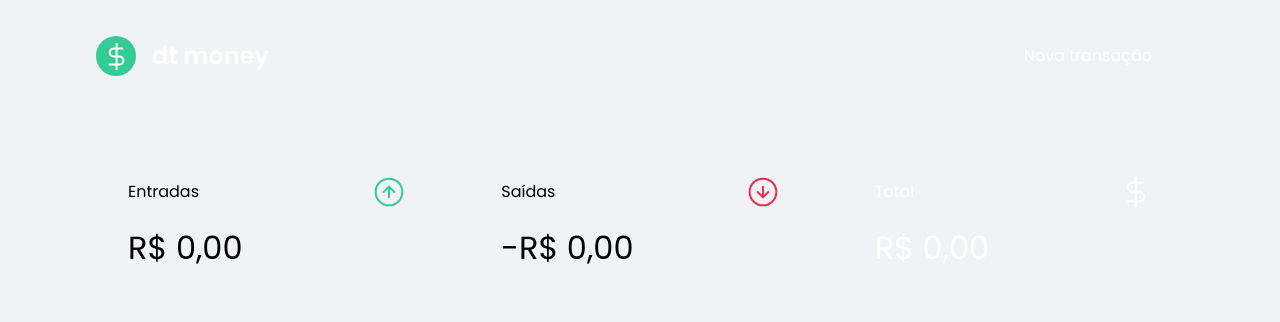
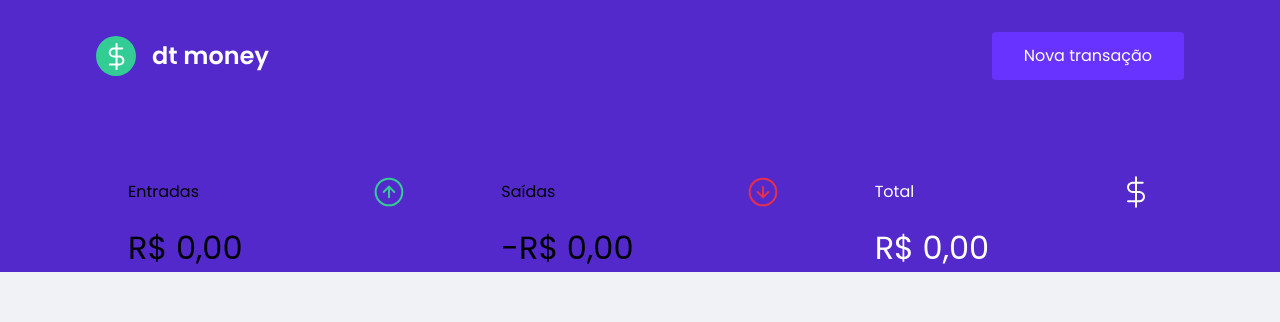
Before and after one commit to felipe-b-oliveira/dtmoney-sass, a React (Vite) app: page / in a window 1280 px wide. Shown: the top 322 px of the page. Built offline with nearby package versions, Linux system fonts and the light colour scheme; no server answers; what miragejs would draw is missing.

Commit message:
feat: Setup scss in Header component.

```diff
--- a/src/components/Header/index.tsx
+++ b/src/components/Header/index.tsx
@@ -1,5 +1,5 @@
 import logoImg from "../../assets/logo.svg";
-import {Container, Content} from "./styles";
+import "./styles.scss";
 
 interface HeaderProps {
     onOpenNewTransactionModal: () => void;
@@ -7,13 +7,13 @@ interface HeaderProps {
 
 export function Header({ onOpenNewTransactionModal }: HeaderProps) {
     return (
-        <Container>
-            <Content>
+        <section className="header__container">
+            <div className="header__content">
                 <img src={logoImg} alt="dt money" />
                 <button type="button" onClick={onOpenNewTransactionModal}>
                     Nova transação
                 </button>
-            </Content>
-        </Container>
+            </div>
+        </section>
     );
 }
--- a/src/components/Header/styles.ts
+++ b/src/components/Header/styles.scss
@@ -1,10 +1,10 @@
-import styled from "styled-components";
+@import '../../styles/colors.scss';
 
-export const Container = styled.header`
-    background: var(--blue);
-`;
+.header__container {
+    background: $blue;
+}
 
-export const Content = styled.div`
+.header__content {
     max-width: 1120px;
     margin: 0 auto;
 
@@ -16,7 +16,7 @@ export const Content = styled.div`
     button {
         font-size: 1rem;
         color: #fff;
-        background: var(--blue-light);
+        background: $blue-light;
         border: 0;
         padding: 0 2rem;
         border-radius: 0.25rem;
@@ -28,4 +28,4 @@ export const Content = styled.div`
             filter: brightness(0.9);
         }
     }
-`;
+}
```
